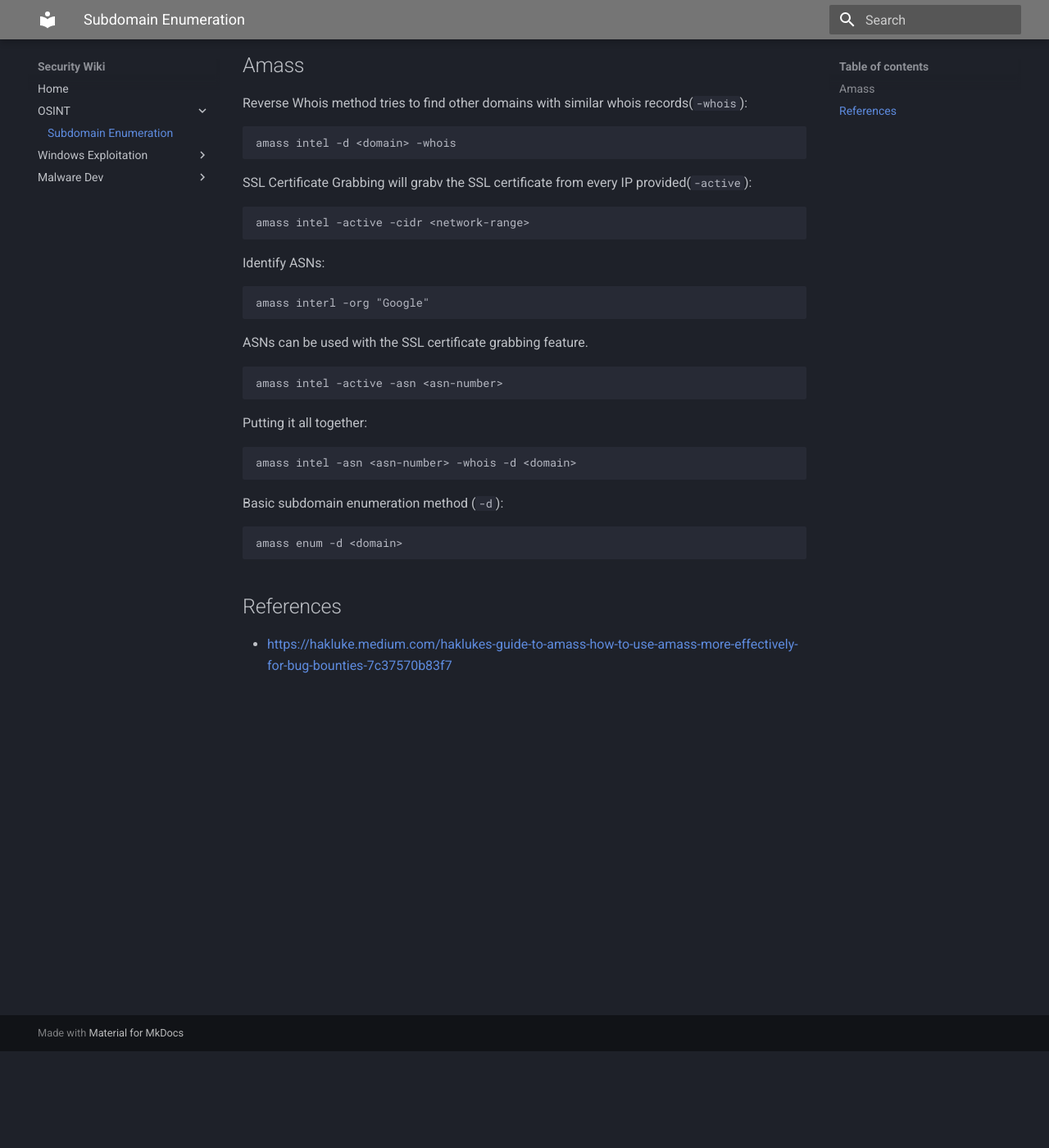
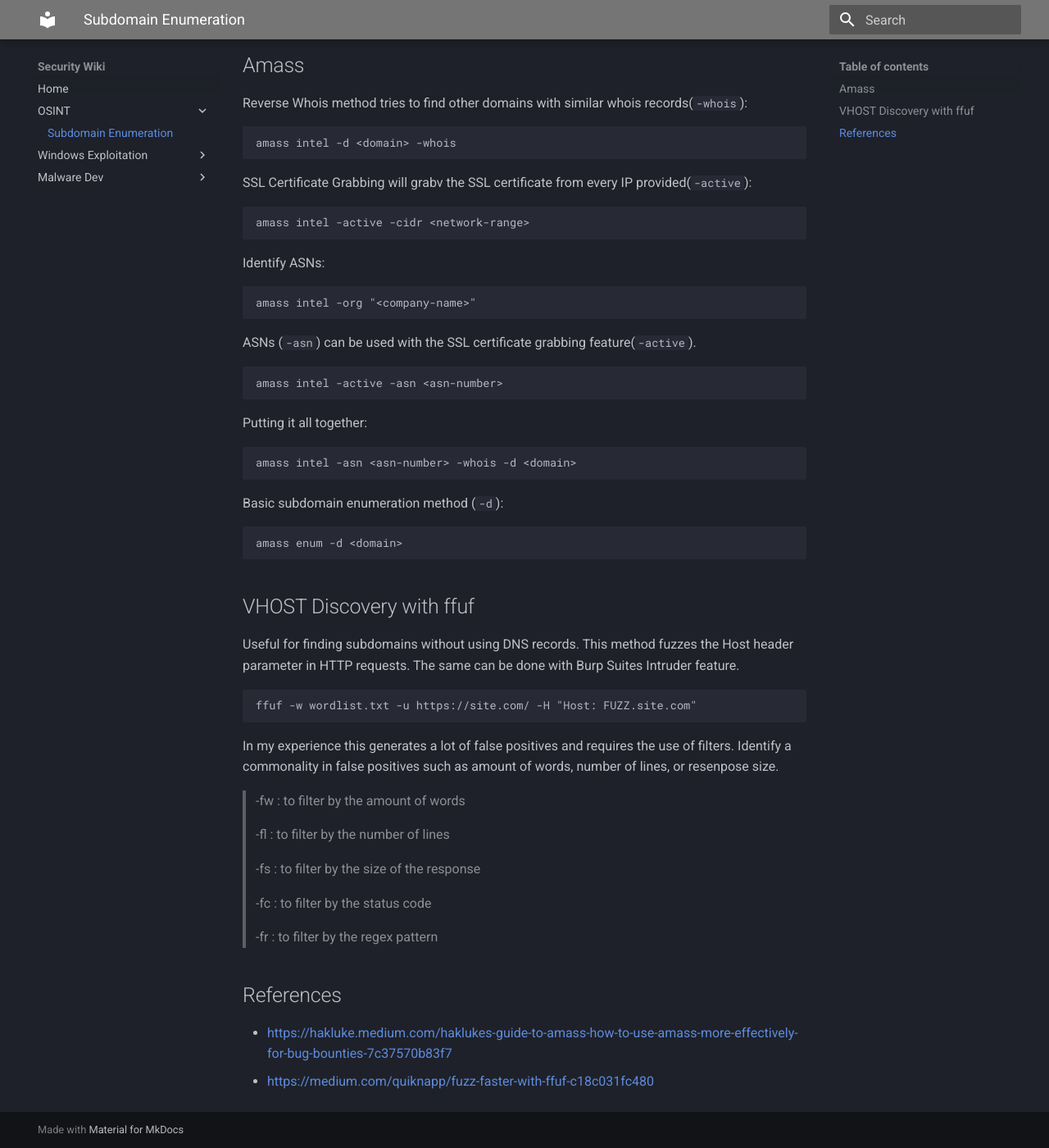
Before and after one commit to ConfusingBLANK/confusingblank.github.io, an MkDocs documentation site: the page built from docs/OSINT/subdomain-enumeration.md, in a window 1280 px wide and 1400 px high, scrolled down 118 px. Shown: the whole window at 82% size. Built offline with MkDocs 1.6.1 and Material for MkDocs 9.7.7, drawn with Linux system fonts in a browser that asks for light colours.

Commit message:
osint update

````diff
--- a/docs/OSINT/subdomain-enumeration.md
+++ b/docs/OSINT/subdomain-enumeration.md
@@ -14,10 +14,10 @@
 
 Identify ASNs:
 ```
-amass interl -org "Google"
+amass intel -org "<company-name>"
 ```
 
-ASNs can be used with the SSL certificate grabbing feature.
+ASNs (`-asn`) can be used with the SSL certificate grabbing feature(`-active`).
 ```
 amass intel -active -asn <asn-number>
 ```
@@ -32,5 +32,26 @@
 amass enum -d <domain>
 ```
 
+## VHOST Discovery with ffuf
+
+Useful for finding subdomains without using DNS records. This method fuzzes the Host header parameter in HTTP requests. The same can be done with Burp Suites Intruder feature.
+```
+ffuf -w wordlist.txt -u https://site.com/ -H "Host: FUZZ.site.com"
+```
+
+In my experience this generates a lot of false positives and requires the use of filters. Identify a commonality in false positives such as amount of words, number of lines, or resenpose size.
+
+> -fw : to filter by the amount of words
+>
+> -fl : to filter by the number of lines
+>
+> -fs : to filter by the size of the response
+>
+> -fc : to filter by the status code
+>
+> -fr : to filter by the regex pattern
+
+
 ## References
 - [https://hakluke.medium.com/haklukes-guide-to-amass-how-to-use-amass-more-effectively-for-bug-bounties-7c37570b83f7](https://hakluke.medium.com/haklukes-guide-to-amass-how-to-use-amass-more-effectively-for-bug-bounties-7c37570b83f7)
+- [https://medium.com/quiknapp/fuzz-faster-with-ffuf-c18c031fc480](https://medium.com/quiknapp/fuzz-faster-with-ffuf-c18c031fc480)
````
